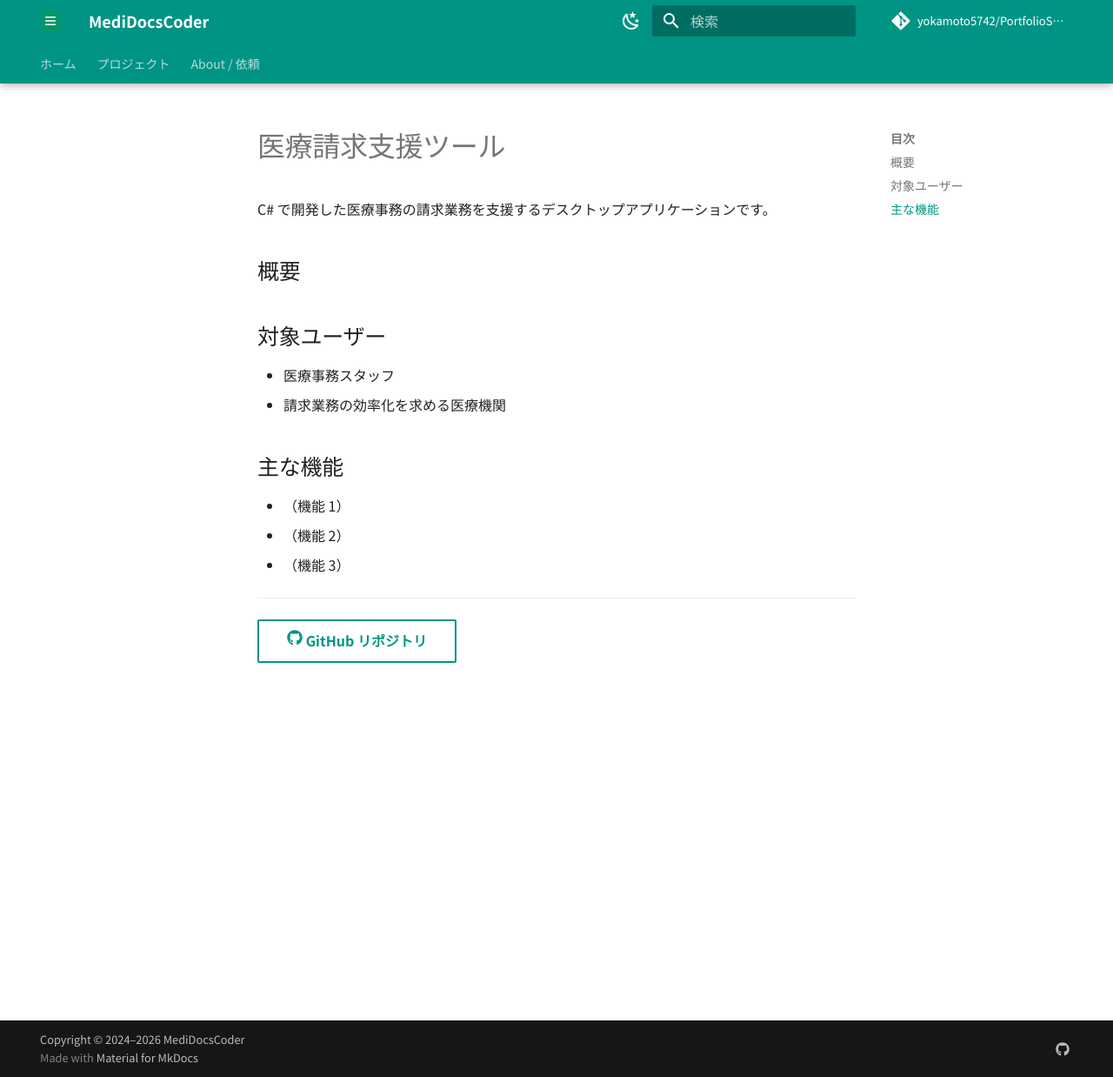
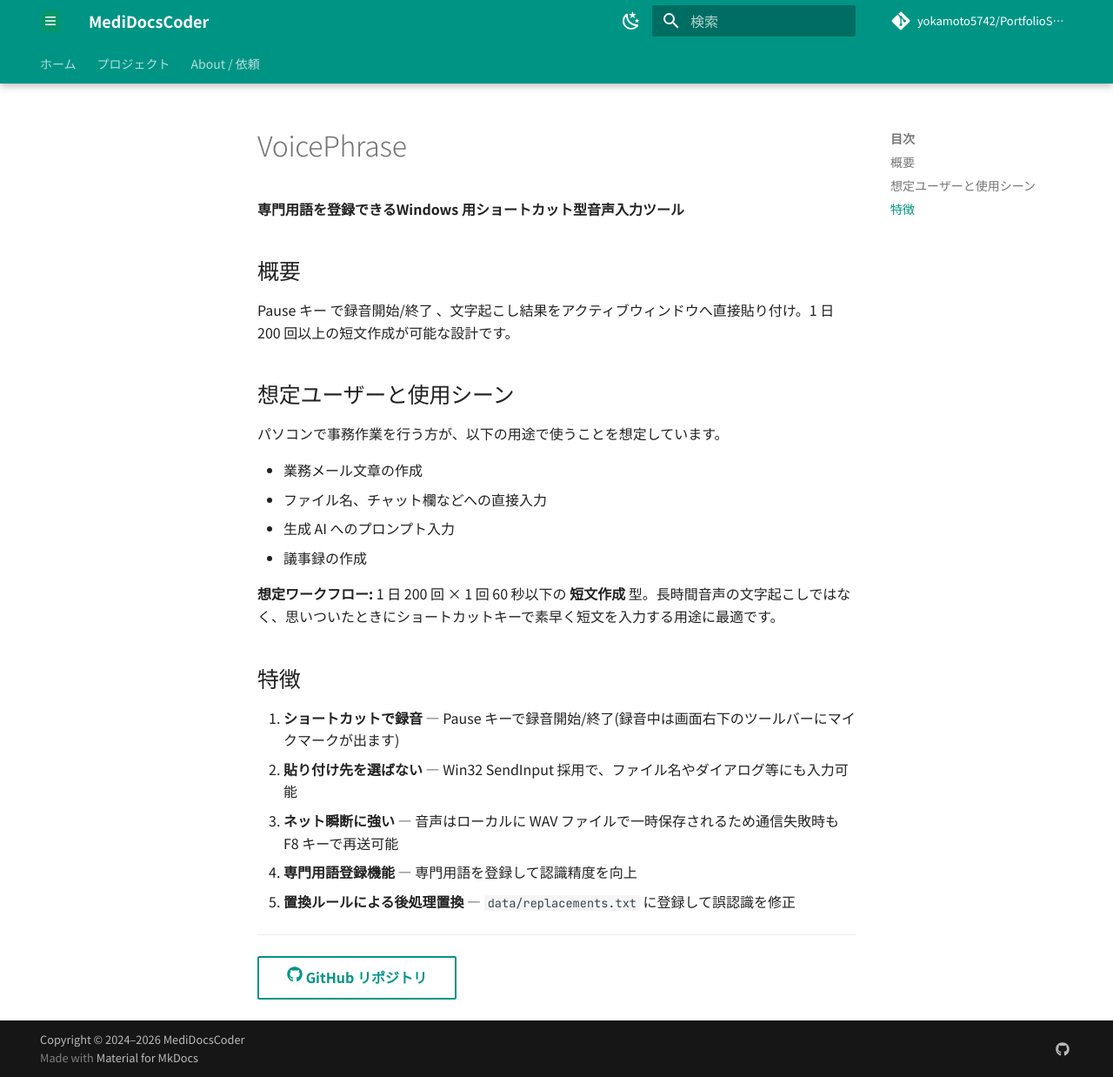
Before and after one commit to yokamoto5742/PortfolioSite, an MkDocs documentation site: the page built from docs/projects/VoicePhrase/index.md, in a window 1280 px wide and 1238 px high. Shown: the whole window at 87% size. Built offline with MkDocs 1.6.1 and Material for MkDocs 9.7.7, drawn with Linux system fonts in a browser that asks for light colours; comment, search, counter and statistics services are not loaded.

Commit message:
✨ docs(VoicePhrase): ツール概要と特徴を更新

```diff
--- a/docs/projects/VoicePhrase/index.md
+++ b/docs/projects/VoicePhrase/index.md
@@ -1,22 +1,30 @@
-# 医療請求支援ツール
+# VoicePhrase
 
-C# で開発した医療事務の請求業務を支援するデスクトップアプリケーションです。
+**専門用語を登録できるWindows 用ショートカット型音声入力ツール**
 
 ## 概要
 
-<!-- このソフトが何をするか、1〜2 文で -->
+Pause キー で録音開始/終了 、文字起こし結果をアクティブウィンドウへ直接貼り付け。1 日 200 回以上の短文作成が可能な設計です。
 
-## 対象ユーザー
+## 想定ユーザーと使用シーン
 
-- 医療事務スタッフ
-- 請求業務の効率化を求める医療機関
+パソコンで事務作業を行う方が、以下の用途で使うことを想定しています。
 
-## 主な機能
+- 業務メール文章の作成
+- ファイル名、チャット欄などへの直接入力
+- 生成 AI へのプロンプト入力
+- 議事録の作成
 
-- （機能 1）
-- （機能 2）
-- （機能 3）
+**想定ワークフロー:** 1 日 200 回 × 1 回 60 秒以下の **短文作成** 型。長時間音声の文字起こしではなく、思いついたときにショートカットキーで素早く短文を入力する用途に最適です。
+
+## 特徴
+
+1. **ショートカットで録音** — Pause キーで録音開始/終了(録音中は画面右下のツールバーにマイクマークが出ます)
+2. **貼り付け先を選ばない** — Win32 SendInput 採用で、ファイル名やダイアログ等にも入力可能
+3. **ネット瞬断に強い** — 音声はローカルに WAV ファイルで一時保存されるため通信失敗時も F8 キーで再送可能
+4. **専門用語登録機能** — 専門用語を登録して認識精度を向上
+5. **置換ルールによる後処理置換** — `data/replacements.txt` に登録して誤認識を修正
 
 ---
 
-[:fontawesome-brands-github: GitHub リポジトリ](https://github.com/YOUR_USERNAME/csharp-billing){ .md-button }
+[:fontawesome-brands-github: GitHub リポジトリ](https://github.com/yokamoto5742/VoicePhrase){ .md-button }
```
